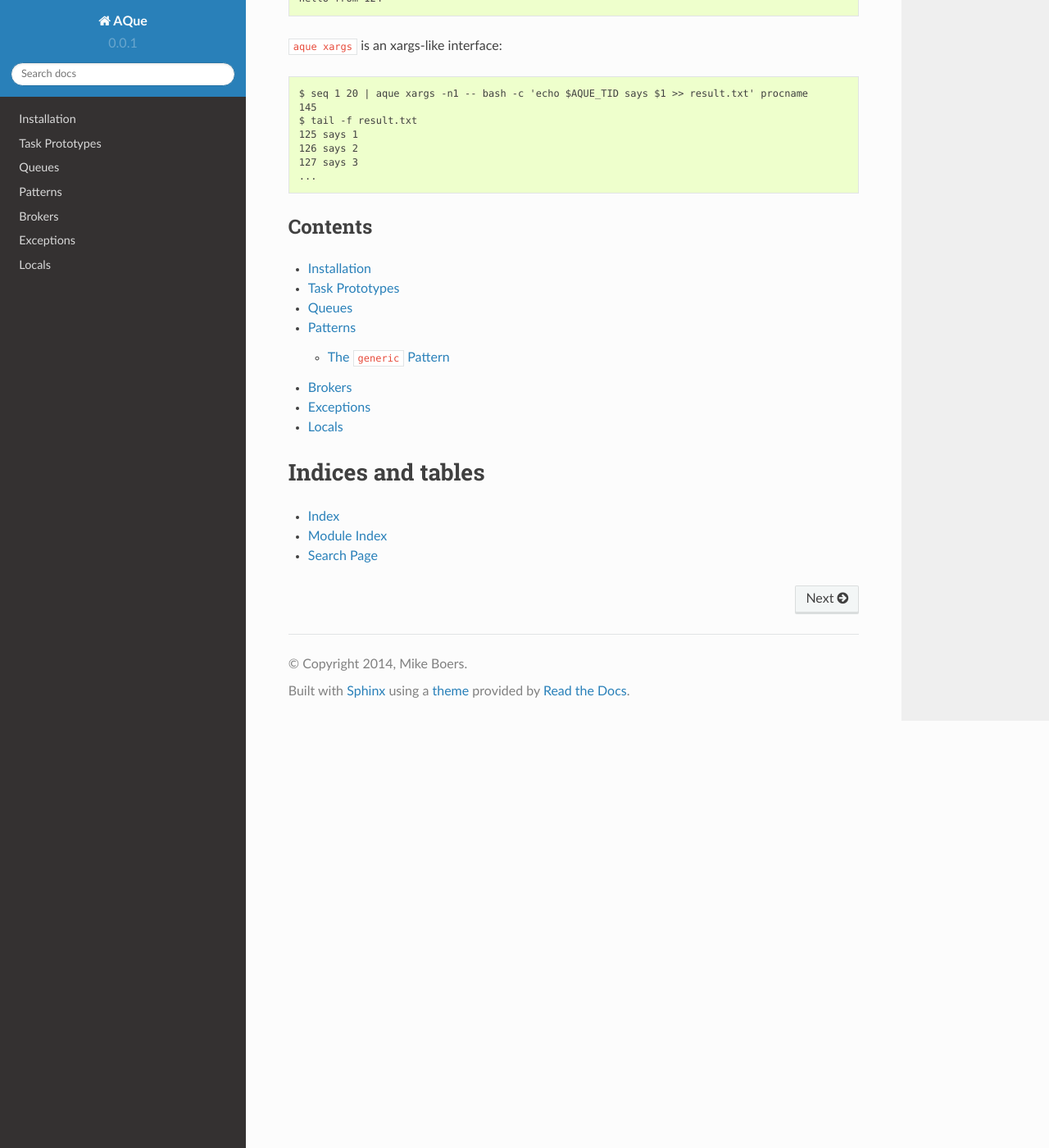
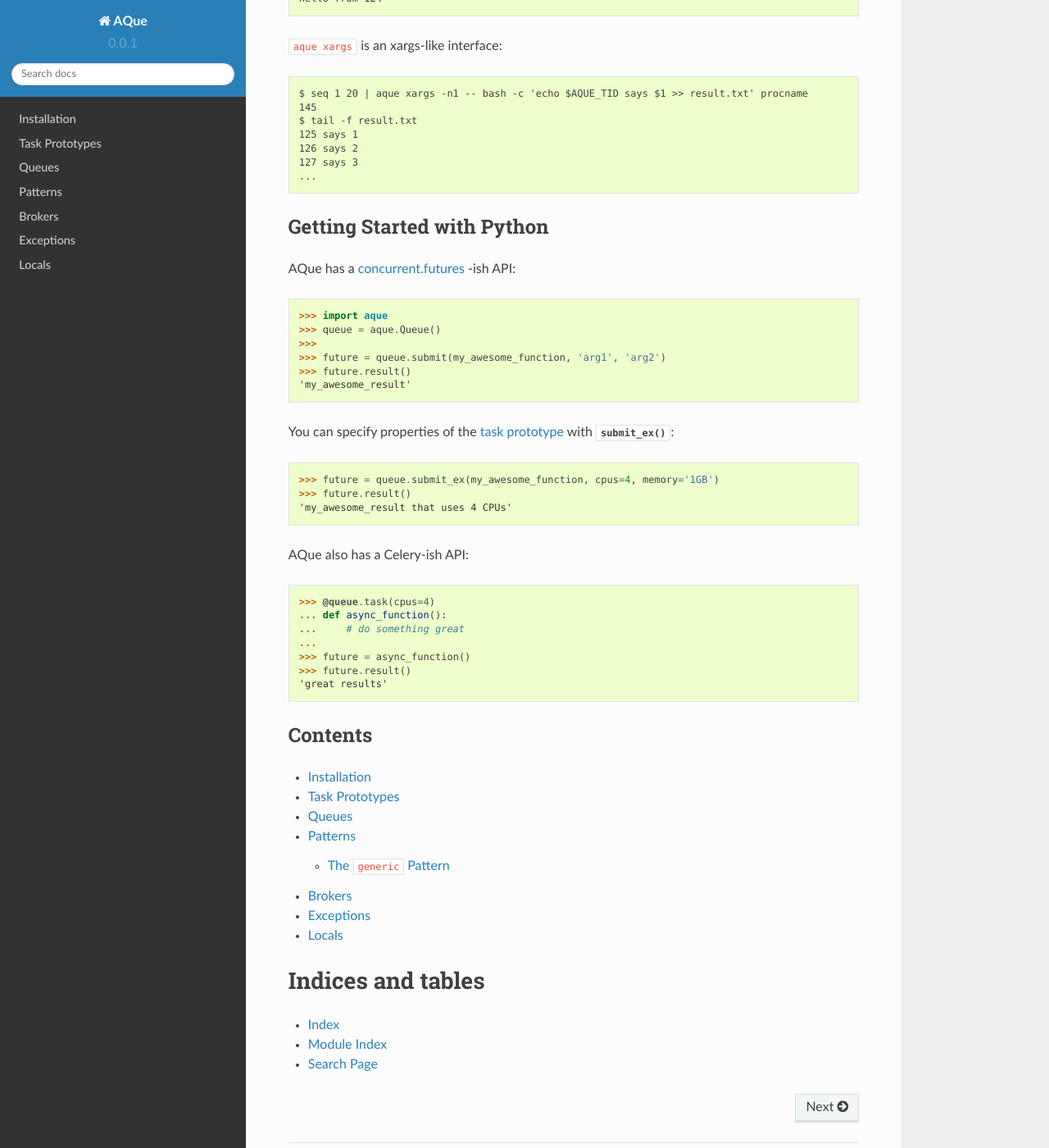
Before and after one commit to mikeboers/aque, a Sphinx documentation site: the page built from docs/index.rst, in a window 1280 px wide and 1400 px high, scrolled down 828 px. Shown: the whole window at 82% size. Built offline with Sphinx 7.4.7 and the Read the Docs theme 2.0.0, drawn with Linux system fonts in a browser that asks for light colours.

Commit message:
Really basic Python usage docs

```diff
--- a/docs/index.rst
+++ b/docs/index.rst
@@ -39,6 +39,38 @@ The result of a command-line task is it's return code. In the near future we wil
     ...
 
 
+Getting Started with Python
+---------------------------
+
+AQue has a concurrent.futures_ -ish API::
+
+    >>> import aque
+    >>> queue = aque.Queue()
+    >>>
+    >>> future = queue.submit(my_awesome_function, 'arg1', 'arg2')
+    >>> future.result()
+    'my_awesome_result'
+
+You can specify properties of the :ref:`task prototype <tasks>` with :meth:`~aque.queue.Queue.submit_ex`::
+
+    >>> future = queue.submit_ex(my_awesome_function, cpus=4, memory='1GB')
+    >>> future.result()
+    'my_awesome_result that uses 4 CPUs'
+
+AQue also has a Celery-ish API::
+
+    >>> @queue.task(cpus=4)
+    ... def async_function():
+    ...     # do something great
+    ...
+    >>> future = async_function()
+    >>> future.result()
+    'great results'
+
+
+.. _concurrent.futures: https://docs.python.org/3/library/concurrent.futures.html
+
+
 Contents
 --------
 
```
